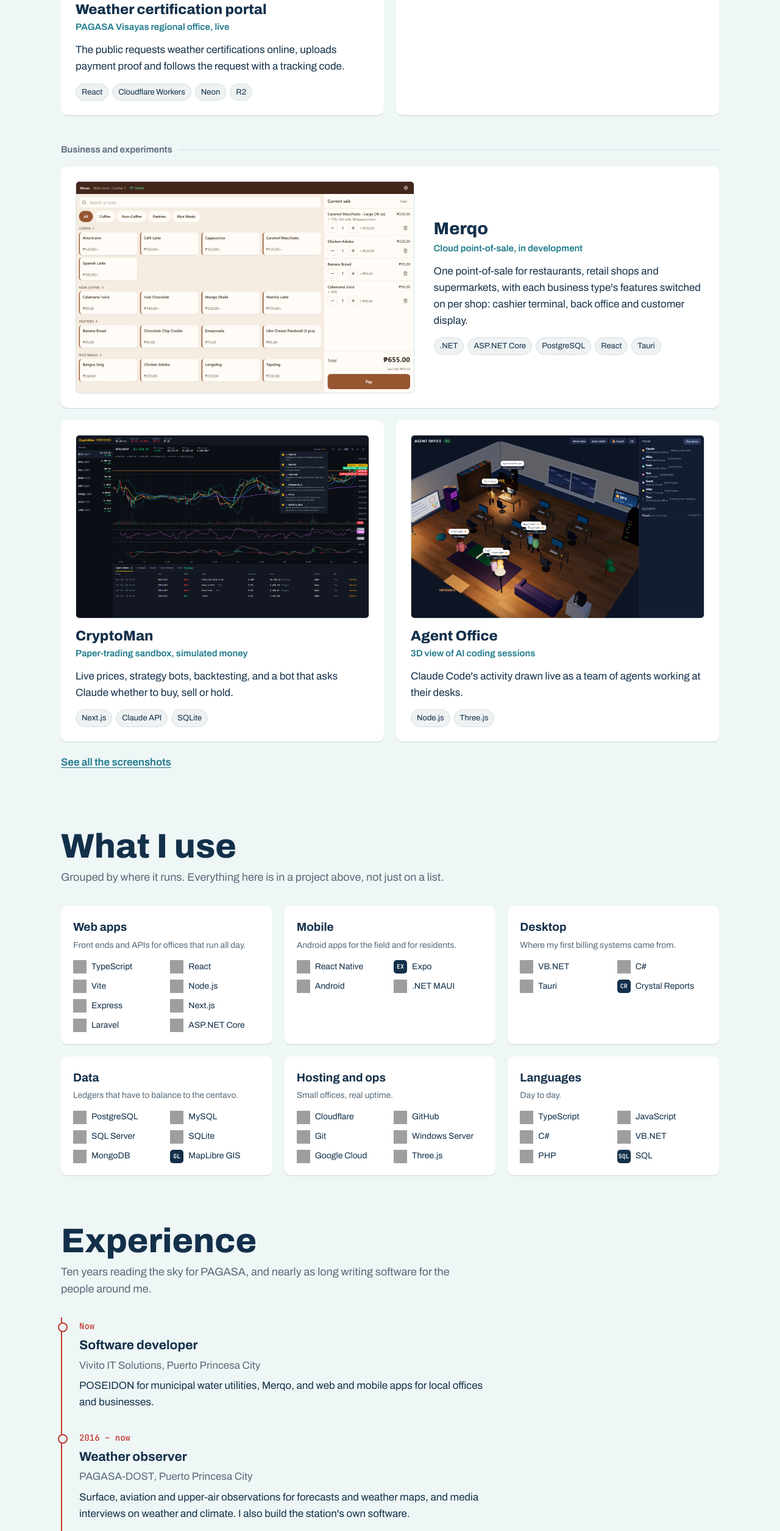
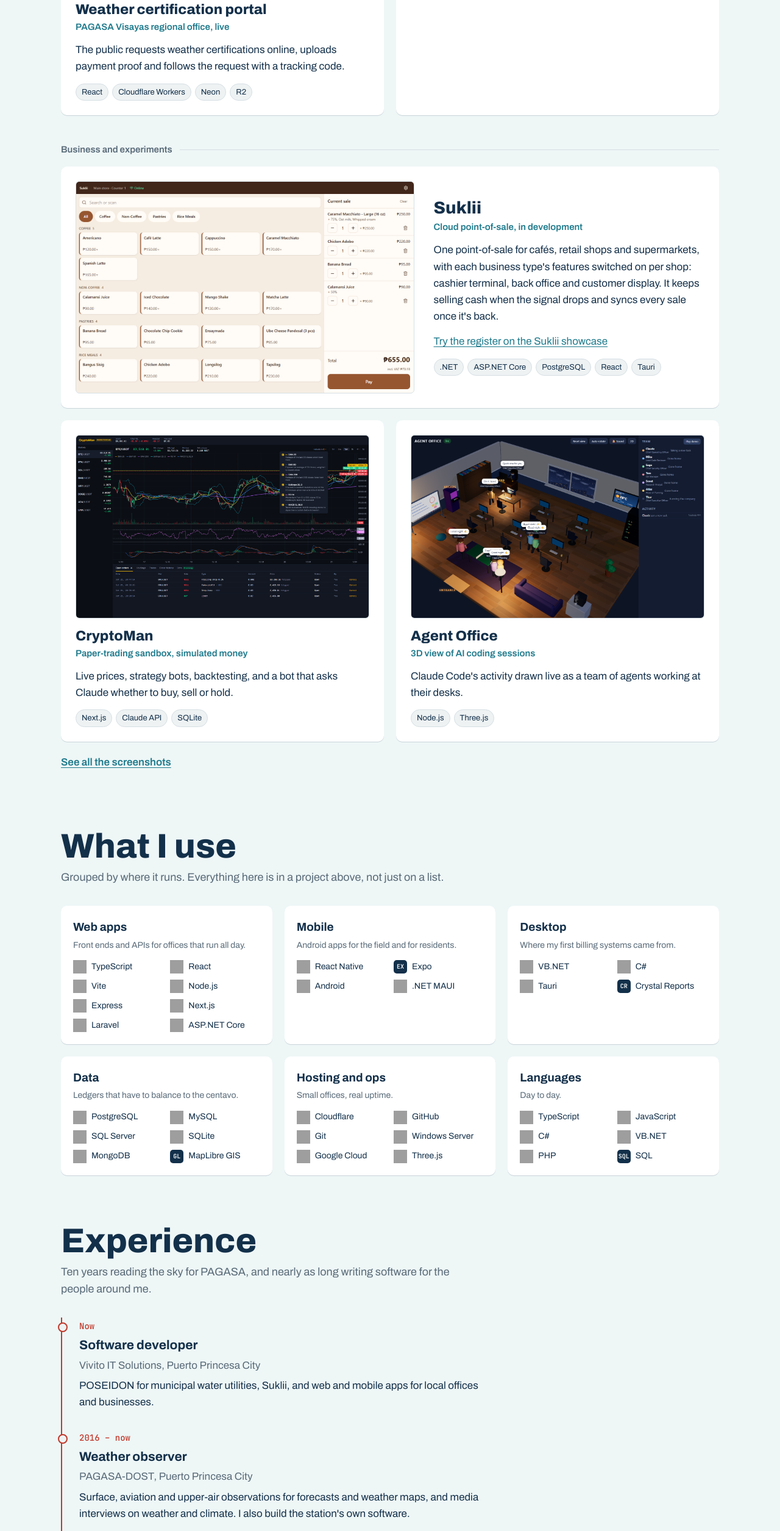
Before and after one commit to thorskii92/thorskii92.github.io, a plain HTML site: page index.html in a window 1280 px wide. Shown: the part 2735-5245 px from the top of the page at 61% size. Drawn offline with Linux system fonts and the light colour scheme; grey boxes are pictures that could not be loaded.

Commit message:
Rename Merqo to Suklii
Merqo is now called Suklii. Update the profile, the screenshot gallery
and the name shown inside the app screenshots, and link the Suklii
showcase where visitors can try the register.

Co-Authored-By: Claude Opus 5.5 <noreply@anthropic.com>

```diff
--- a/index.html
+++ b/index.html
@@ -384,11 +384,12 @@
     <div class="field">
       <h3>Business and experiments</h3>
       <article class="project">
-        <a class="shot" href="projects.html#merqo"><img src="img/merqo/pos-sell-coffee.png" alt="Merqo point-of-sale terminal for a coffee shop" loading="lazy"></a>
+        <a class="shot" href="projects.html#suklii"><img src="img/suklii/pos-sell-coffee.png" alt="Suklii point-of-sale terminal for a coffee shop" loading="lazy"></a>
         <div>
-          <h4>Merqo</h4>
+          <h4>Suklii</h4>
           <p class="for">Cloud point-of-sale, in development</p>
-          <p>One point-of-sale for restaurants, retail shops and supermarkets, with each business type's features switched on per shop: cashier terminal, back office and customer display.</p>
+          <p>One point-of-sale for cafés, retail shops and supermarkets, with each business type's features switched on per shop: cashier terminal, back office and customer display. It keeps selling cash when the signal drops and syncs every sale once it's back.</p>
+          <p><a href="https://vivito.tech/website-showcase/suklii/">Try the register on the Suklii showcase</a></p>
           <ul class="tags"><li>.NET</li><li>ASP.NET Core</li><li>PostgreSQL</li><li>React</li><li>Tauri</li></ul>
         </div>
       </article>
@@ -431,7 +432,7 @@
         <span class="when">Now</span>
         <h3>Software developer</h3>
         <p class="org">Vivito IT Solutions, Puerto Princesa City</p>
-        <p>POSEIDON for municipal water utilities, Merqo, and web and mobile apps for local offices and businesses.</p>
+        <p>POSEIDON for municipal water utilities, Suklii, and web and mobile apps for local offices and businesses.</p>
       </li>
       <li>
         <span class="when">2016 – now</span>
```
Also changed, not shown: projects.html (+5 -3 lines), img/merqo/backoffice-sales.png (deleted), img/merqo/grocery-pos-weight.png (deleted), img/merqo/onboarding-business-type.png (deleted), img/merqo/pos-sell-coffee.png (deleted), img/merqo/pos-theme-midnight.png (deleted), img/merqo/retail-pos-size-colour.png (deleted), img/suklii/backoffice-sales.png (added), img/suklii/customer-display-order.png (renamed from img/merqo/customer-display-order.png), img/suklii/grocery-pos-weight.png (added), img/suklii/onboarding-business-type.png (added), img/suklii/pos-sell-coffee.png (added), img/suklii/pos-theme-midnight.png (added), img/suklii/retail-pos-size-colour.png (added).
